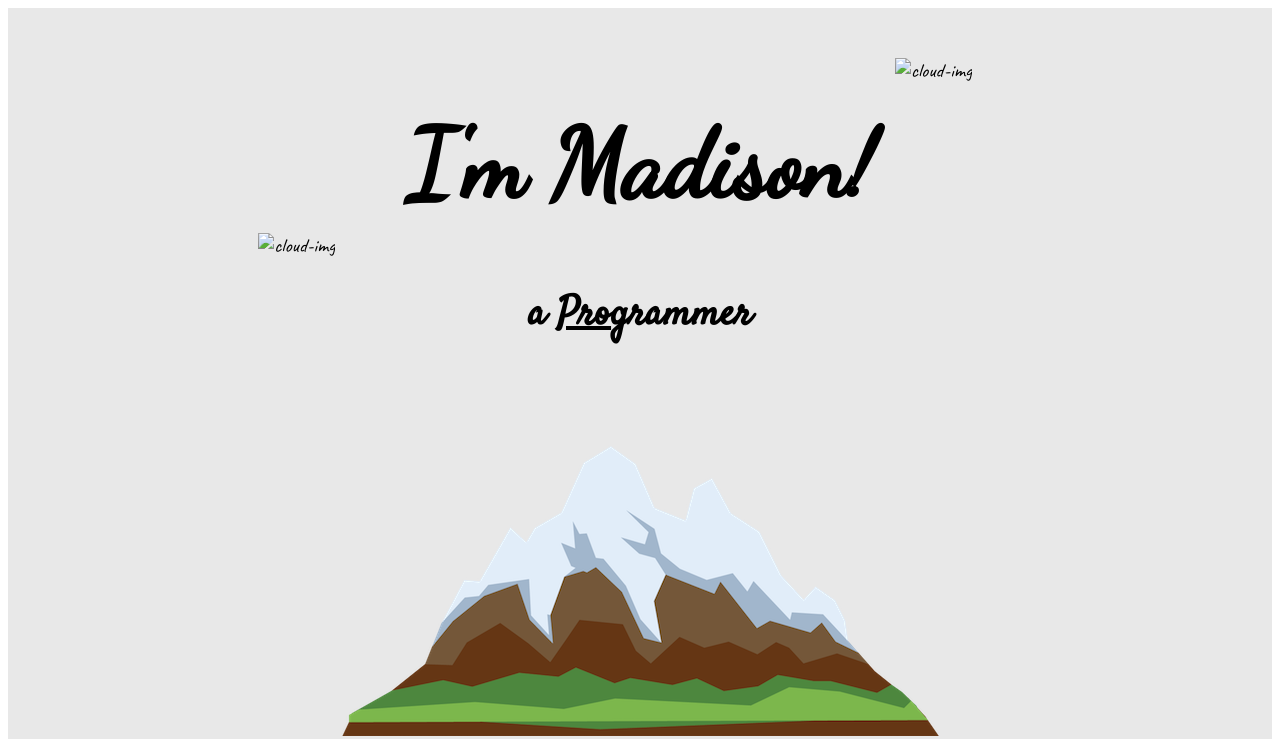
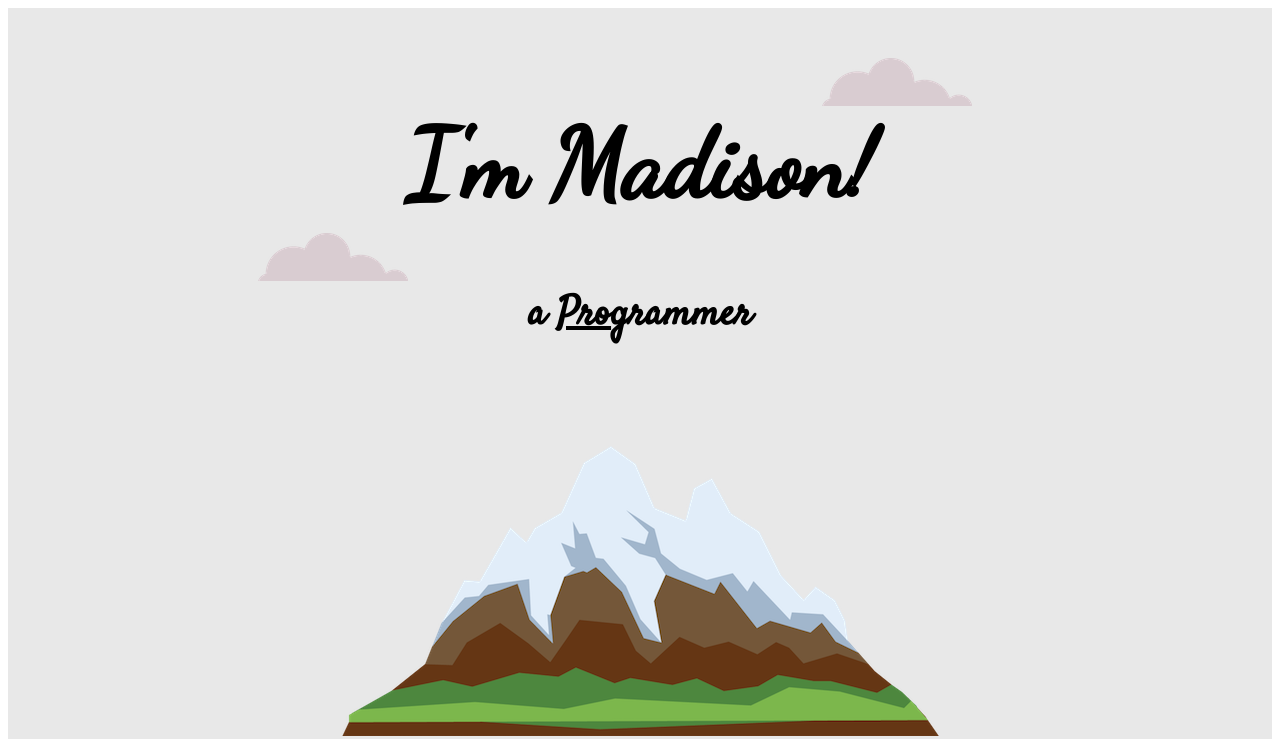
Before and after one commit to madzco/MadisonMiller, a plain HTML site: page index.html in a window 1280 px wide. Shown: the top 739 px of the page. Drawn offline with Linux system fonts and the light colour scheme; files that its build step writes are made by us from their sources; grey boxes are pictures that could not be loaded; files whose address does not match are found by name.

Commit message:
Update index.html

```diff
--- a/index.html
+++ b/index.html
@@ -4,7 +4,7 @@
 <head>
   <meta charset="utf-8">
   <title>Madison Miller</title>
-  <link rel="stylesheet" href="css/style.css">
+  <link rel="stylesheet" href="style.css">
   <link rel="icon" href="favicon.ico">
   <link href="https://fonts.googleapis.com/css2?family=Caveat&family=Dancing+Script:wght@500&family=Satisfy&display=swap" rel="stylesheet">
 
@@ -13,10 +13,10 @@
 <body>
 
   <div class="top">
-    <img class="topcloud" src="images/cloud.png" alt="cloud-img">
+    <img class="topcloud" src="cloud.png" alt="cloud-img">
     <h1>I'm Madison!<span></h1>
     <h2>a <span class="underline">Pro</span>grammer</h2>
-    <img class="bottomcloud" src="images/cloud.png" alt="cloud-img">
+    <img class="bottomcloud" src="cloud.png" alt="cloud-img">
     <img src="images/mountain.png" alt="mountain-img">
 
     <div class="middle">
```
